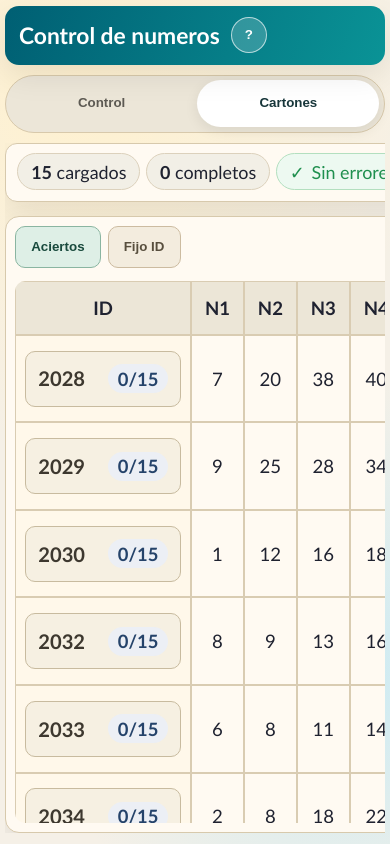
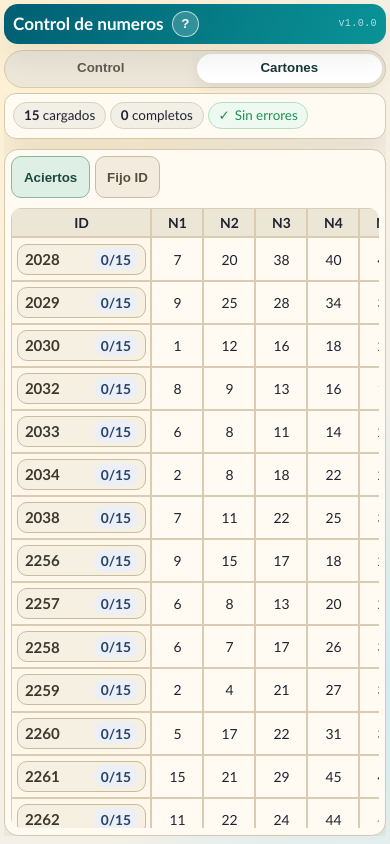
Before and after one commit to Shadow19697/bingo-control, a website built with Vite: page index.html in a window 390 px wide. Both pictures are taken after a click on the button "Cartones". Built offline with nearby package versions, Linux system fonts and the light colour scheme.

Commit message:
feat: responsive layout overhaul and version badge

```diff
--- a/package.json
+++ b/package.json
@@ -1,7 +1,7 @@
 {
 	"name": "bingo-control",
 	"private": true,
-	"version": "0.1.1",
+	"version": "1.0.0",
 	"type": "module",
 	"scripts": {
 		"dev": "vite",
--- a/src/style.css
+++ b/src/style.css
@@ -179,6 +179,17 @@ body {
 	margin: 0;
 	font-size: clamp(1.02rem, 2.4vw, 1.2rem);
 	font-weight: 800;
+}
+
+.app-version {
+	margin-left: auto;
+	color: rgba(255, 255, 255, 0.7);
+	font-size: clamp(0.6rem, 1.3vw, 0.7rem);
+	font-weight: 300;
+	letter-spacing: 0.04em;
+	line-height: 1;
+	white-space: nowrap;
+	font-family: ui-monospace, monospace;
 }
 
 .help-btn {
@@ -479,24 +490,24 @@ body {
 	border-spacing: 0;
 	font-size: 0.83rem;
 	table-layout: fixed;
-	min-width: 1130px;
+	min-width: 1080px;
 }
 
 .tickets-table th:first-child,
 .ticket-id-cell {
-	width: 196px;
-	min-width: 196px;
+	width: 145px;
+	min-width: 145px;
 }
 
 .tickets-table th:not(:first-child),
 .ticket-number-cell {
-	width: calc((100% - 196px) / 15);
+	width: calc((100% - 145px) / 15);
 }
 
 .tickets-table th,
 .tickets-table td {
 	border: 1px solid #d9ccb2;
-	padding: 0.58rem 0.38rem;
+	padding: 0.4rem 0.35rem;
 	text-align: center;
 	white-space: nowrap;
 }
@@ -559,8 +570,8 @@ body {
 	border: 1px solid #c8bb9f;
 	background: #f6f0e2;
 	border-radius: 10px;
-	min-height: 48px;
-	padding: 0.35rem 0.48rem;
+	min-height: 34px;
+	padding: 0.28rem 0.45rem;
 	display: flex;
 	align-items: center;
 	justify-content: space-between;
@@ -650,7 +661,8 @@ body {
 
 @media (max-width: 640px) {
 	html {
-		font-size: 140%;
+		/* 100% at 360px → 140% at 640px; % here equals 16px (browser default) */
+		font-size: clamp(100%, calc(50% + 2.25vw), 140%);
 	}
 
 	.layout {
@@ -737,27 +749,27 @@ body {
 
 	.tickets-table th,
 	.tickets-table td {
-		padding: 0.66rem 0.4rem;
+		padding: 0.45rem 0.35rem;
 	}
 
 	.tickets-table {
-		min-width: 1010px;
+		min-width: 970px;
 	}
 
 	.tickets-table th:first-child,
 	.ticket-id-cell {
-		width: 176px;
-		min-width: 176px;
+		width: 140px;
+		min-width: 140px;
 	}
 
 	.tickets-table th:not(:first-child),
 	.ticket-number-cell {
-		width: calc((100% - 176px) / 15);
+		width: calc((100% - 140px) / 15);
 	}
 
 	.ticket-id-trigger {
-		min-height: 56px;
-		padding: 0.45rem 0.55rem;
+		min-height: 38px;
+		padding: 0.3rem 0.42rem;
 	}
 
 	.ticket-name-tooltip {
@@ -809,7 +821,34 @@ body {
 	}
 
 	.tickets-table {
-		min-width: 970px;
+		min-width: 920px;
+	}
+
+	.hero {
+		padding: 0.38rem 0.55rem;
+	}
+
+	.tab-btn {
+		min-height: 1.75rem;
+		padding: 0.38rem 0.55rem;
+	}
+
+	.layout {
+		gap: 0.35rem;
+	}
+
+	.ball {
+		min-height: clamp(36px, 9.5vw, 46px);
+	}
+
+	.ticket-id-trigger {
+		min-height: 30px;
+		padding: 0.2rem 0.4rem;
+	}
+
+	.tickets-table th,
+	.tickets-table td {
+		padding: 0.3rem 0.28rem;
 	}
 }
 
@@ -819,12 +858,61 @@ body {
 		--ticket-tooltip-font-size: 0.74rem;
 	}
 
-	.grid-wrap {
-		max-height: 48svh;
-		overflow-y: auto;
-	}
-
 	.help-tip {
 		font-size: var(--help-tooltip-font-size);
 	}
 }
+
+/* Desktop/tablet landscape: constrain to viewport height, scale grid with svh */
+@media (orientation: landscape) and (min-width: 641px) and (min-height: 550px) {
+	#app {
+		height: 100svh;
+		overflow: hidden;
+	}
+
+	.layout {
+		height: 100svh;
+		min-height: 0;
+		padding-bottom: 0.5rem;
+		width: min(1200px, calc(100vw - 2rem));
+	}
+
+	#panel-tickets {
+		height: 100%;
+	}
+
+	.tickets-wrap {
+		padding: 0.5rem 1rem;
+	}
+
+	.ball {
+		min-height: clamp(36px, 5.5svh, 56px);
+	}
+
+	.axis,
+	.empty {
+		min-height: clamp(24px, 4svh, 40px);
+	}
+}
+
+/* Mobile landscape: compact chrome, scale balls with svh */
+@media (orientation: landscape) and (max-width: 1023px) and (max-height: 600px) {
+	.hero {
+		padding: 0.22rem 0.55rem;
+	}
+
+	.tab-btn {
+		min-height: 1.4rem;
+		padding: 0.18rem 0.45rem;
+		font-size: 0.85rem;
+	}
+
+	.ball {
+		min-height: clamp(28px, 7svh, 40px);
+	}
+
+	.axis,
+	.empty {
+		min-height: clamp(18px, 5svh, 32px);
+	}
+}
--- a/src/ui/template.ts
+++ b/src/ui/template.ts
@@ -1,4 +1,5 @@
 import { BINGO_MAX, BINGO_MIN } from "../config";
+import { version } from "../../package.json";
 
 export function getAppTemplate(totalNumbers: number): string {
 	return `
@@ -17,6 +18,7 @@ export function getAppTemplate(totalNumbers: number): string {
           Toca un numero para marcarlo o desmarcarlo. Tambien puedes cargarlo manualmente y limpiar
           la partida cuando quieras.
         </div>
+        <span class="app-version">v${version}</span>
       </header>
 
       <section class="tabs" aria-label="Vistas de control">
```
Also changed, not shown: 1 other file.
